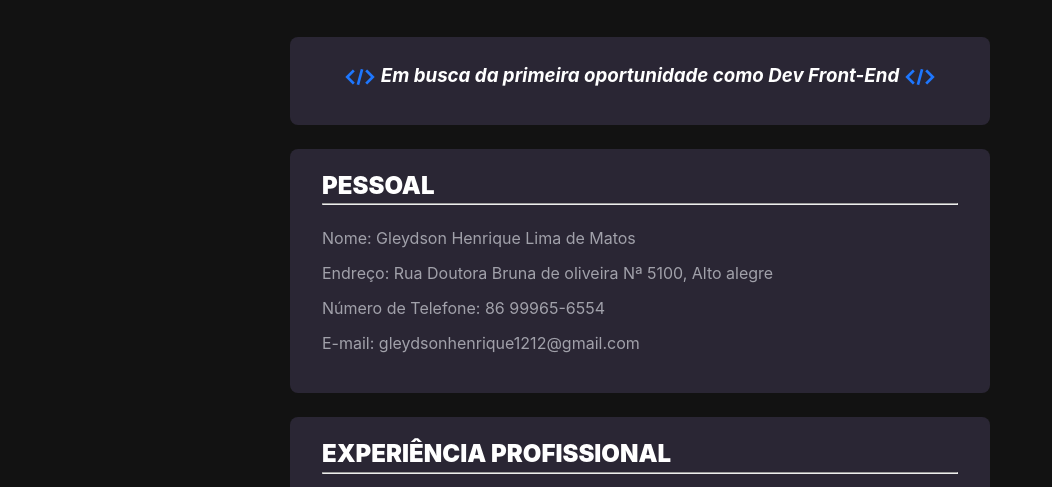
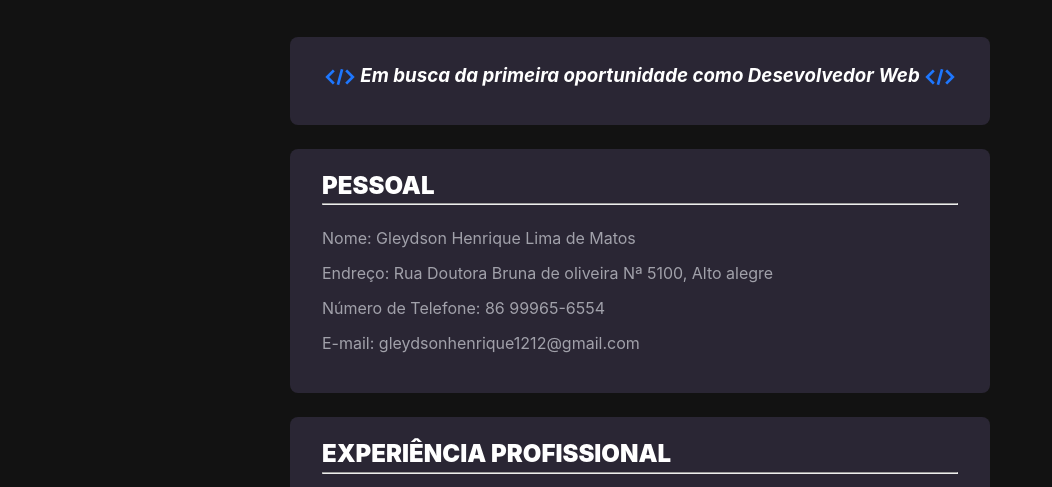
Before and after one commit to gleydsonti10/CURRICULO-VIRTUAL, a plain HTML site: page index.html in a window 1280 px wide. Shown: the part 271-758 px from the top of the page, without its empty margins (0-1052 px from the left). Drawn offline with Linux system fonts and the light colour scheme; a web font is replaced by a local one.

Commit message:
Update index.html

```diff
--- a/index.html
+++ b/index.html
@@ -26,7 +26,7 @@
             <div>
                 <h3>
                     <img src="./img/html.png" alt="">
-                    <em> Em busca da primeira oportunidade como Dev Front-End </em>
+                    <em> Em busca da primeira oportunidade como Desevolvedor Web</em>
                     <img src="./img/html.png" alt="">
                 </h3>
             </div>
```
